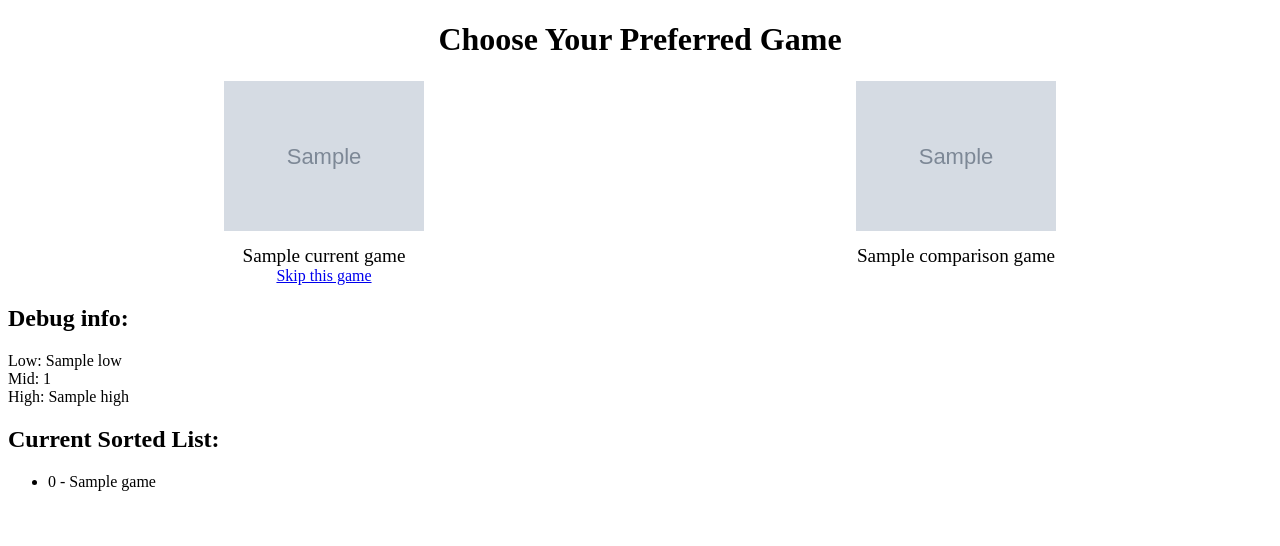
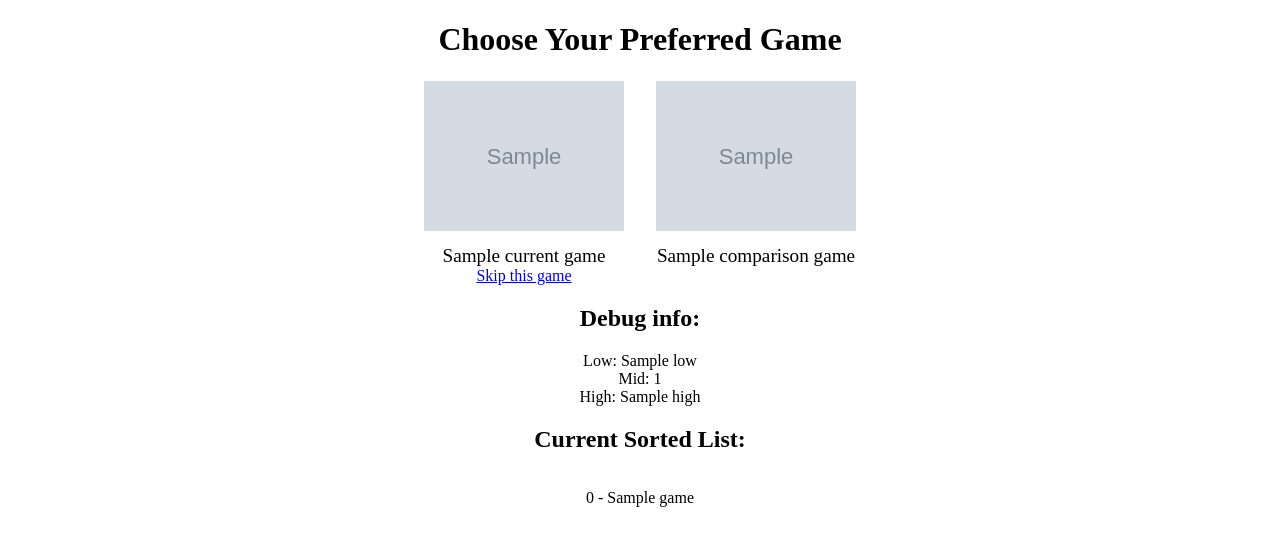
Before and after one commit to otteydw/bggsorter, a Flask app: template templates/sort_games.html in a window 1280 px wide. Shown: the top 546 px of the page. Run offline with Flask 3, Linux system fonts and the light colour scheme; the template is opened without the code that fills it: most values are stand-ins (such as "Sample title", 1, 10 or a date in 2020); grey boxes marked "Sample" are stand-in pictures.

Commit message:
Game sorting visualization enhancements.
    Removed a bunch of empty space between the two games.
    Centered the debug info at the bottom of the page.

```diff
--- a/templates/sort_games.html
+++ b/templates/sort_games.html
@@ -6,11 +6,27 @@
         <meta name="viewport" content="width=device-width, initial-scale=1.0">
         <title>Sort Games</title>
         <style>
-        .container { display: flex; justify-content: space-around; }
+        .container {
+            display: flex;
+            justify-content: center;
+            gap: 20px; /* Reduces space between games */
+        }
         .game { text-align: center; }
         .game img { max-width: 200px; height: auto; }
         .game-name { margin-top: 10px; font-size: 1.2em; }
         h1, p { text-align: center; }
+        .debug-info, .sorted-list {
+            text-align: center;
+            margin-top: 20px;
+        }
+        .sorted-list ul {
+            display: inline-block;
+            text-align: left;
+            padding-left: 0;
+        }
+        .sorted-list li {
+            list-style-type: none;
+        }
         </style>
     </head>
     <body>
@@ -27,9 +43,9 @@
                         <img src="{{ current_game.image }}" alt="{{ current_game.name }}">
                     </button>
                     <div class="game-name">{{ current_game.name }}</div>
+                </form>
                 <a href="{{ url_for('sort_games', username=username, skip=1) }}"
                    class="btn btn-secondary">Skip this game</a>
-                </form>
             </div>
             {% if comparison_game %}
                 <div class="game">
@@ -47,15 +63,19 @@
                 </div>
             {% endif %}
         </div>
+        <div class="debug-info">
             <h2>Debug info:</h2>
             Low: {{ low }}
             <br>
             Mid: {{ mid }}
             <br>
             High: {{ high }}
+        </div>
+        <div class="sorted-list">
             <h2>Current Sorted List:</h2>
             <ul>
                 {% for game in sorted_games %}<li>{{ loop.index - 1 }} - {{ game.name }}</li>{% endfor %}
             </ul>
+        </div>
     </body>
 </html>
```
Lines whose indentation alone changed are shown as unchanged.
